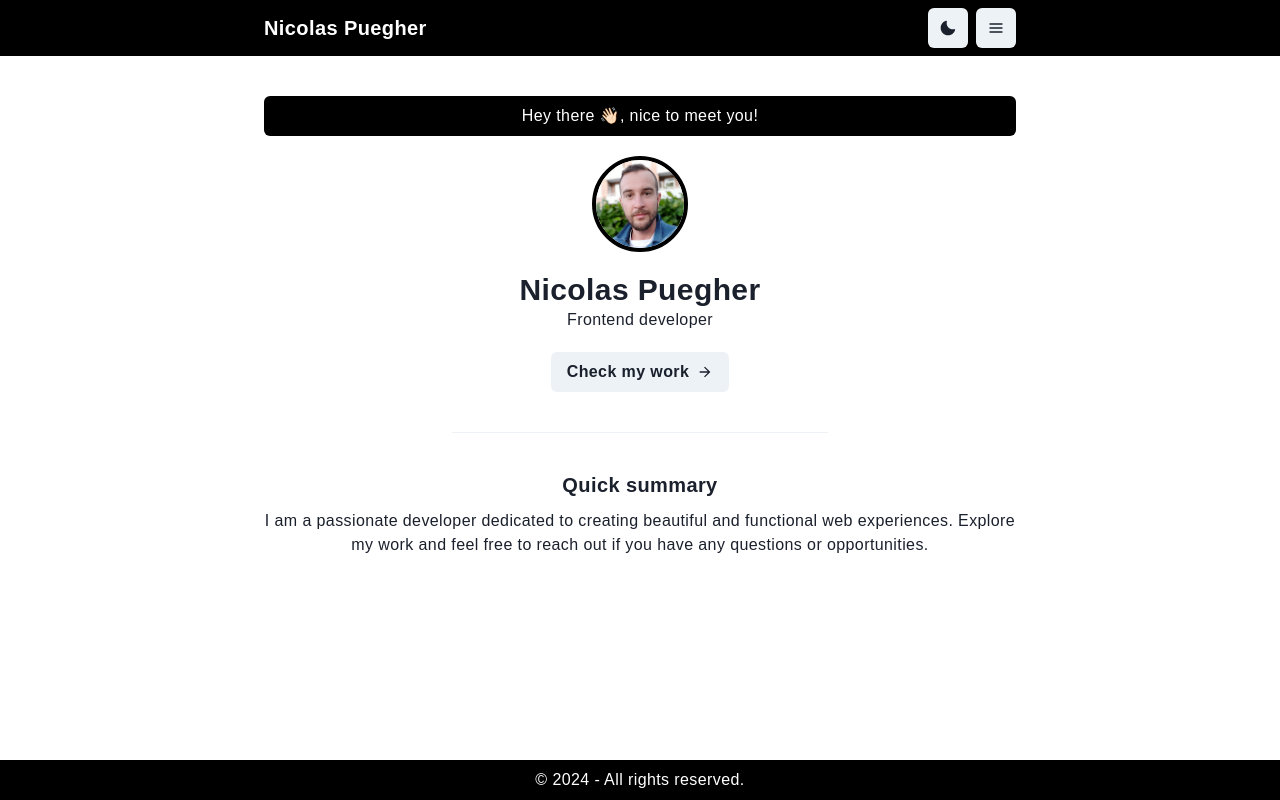
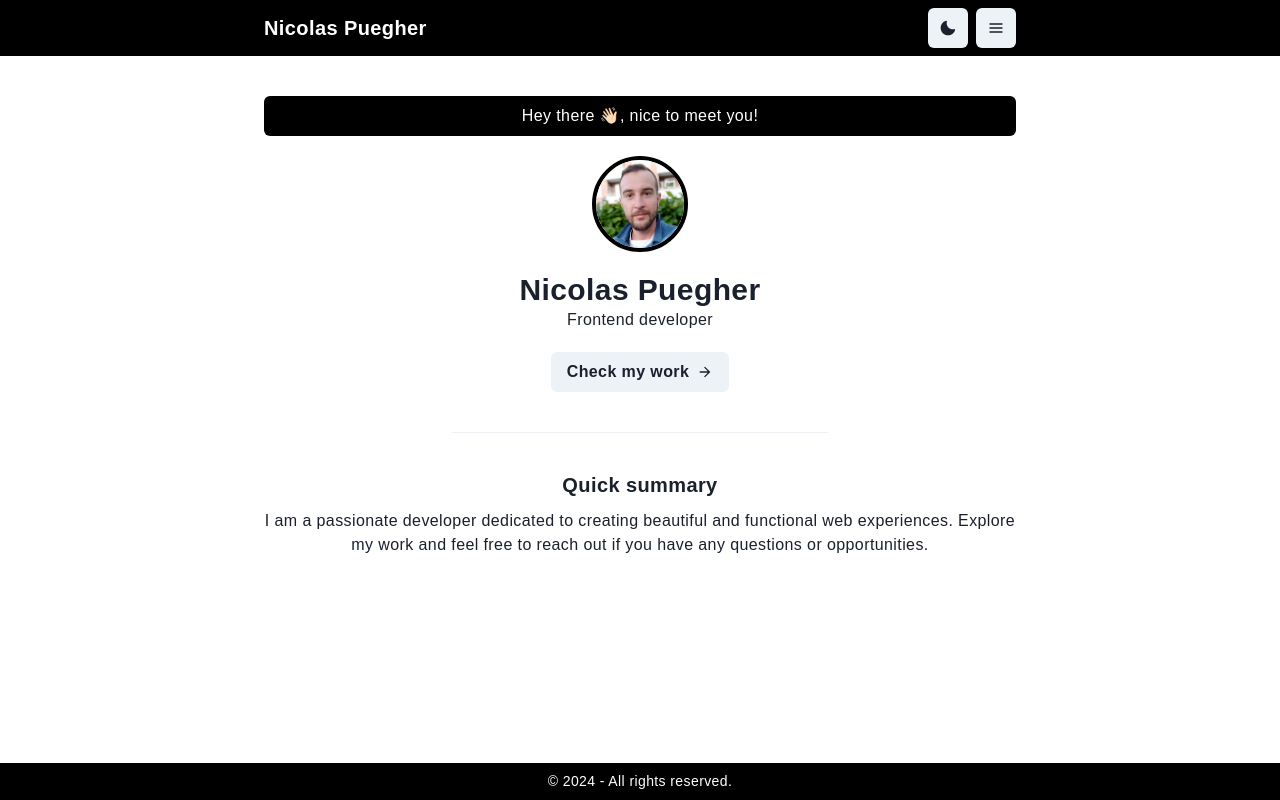
Before and after one commit to nicoPuegher/portfolio, a React (Vite) app: page / in a window 1280 px wide. Built offline with nearby package versions, Linux system fonts and the light colour scheme.

Commit message:
Make footer text smaller

```diff
--- a/src/layouts/footer.jsx
+++ b/src/layouts/footer.jsx
@@ -8,7 +8,9 @@ export default function Footer() {
 
 	return (
 		<Box as="footer" py={2} color="white" backgroundColor="black">
-			<Text textAlign="center">{copyright}</Text>
+			<Text fontSize="sm" textAlign="center">
+				{copyright}
+			</Text>
 		</Box>
 	);
 }
```
